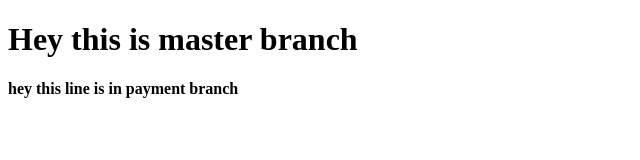
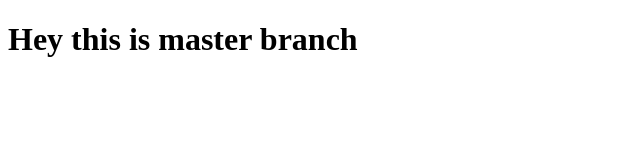
Before and after one commit to banu0704/gitbranch, a plain HTML site: page index.html in a window 1280 px wide. Shown: the whole page, without its empty margins (0-640 px from the left). Drawn offline with Linux system fonts and the light colour scheme.

Commit message:
chat branch

```diff
--- a/index.html
+++ b/index.html
@@ -8,6 +8,6 @@
 </head>
 <body>
     <h1>Hey this is master branch</h1>
-    <h4>hey this line is in payment branch</h4>
+
 </body>
 </html>
```
